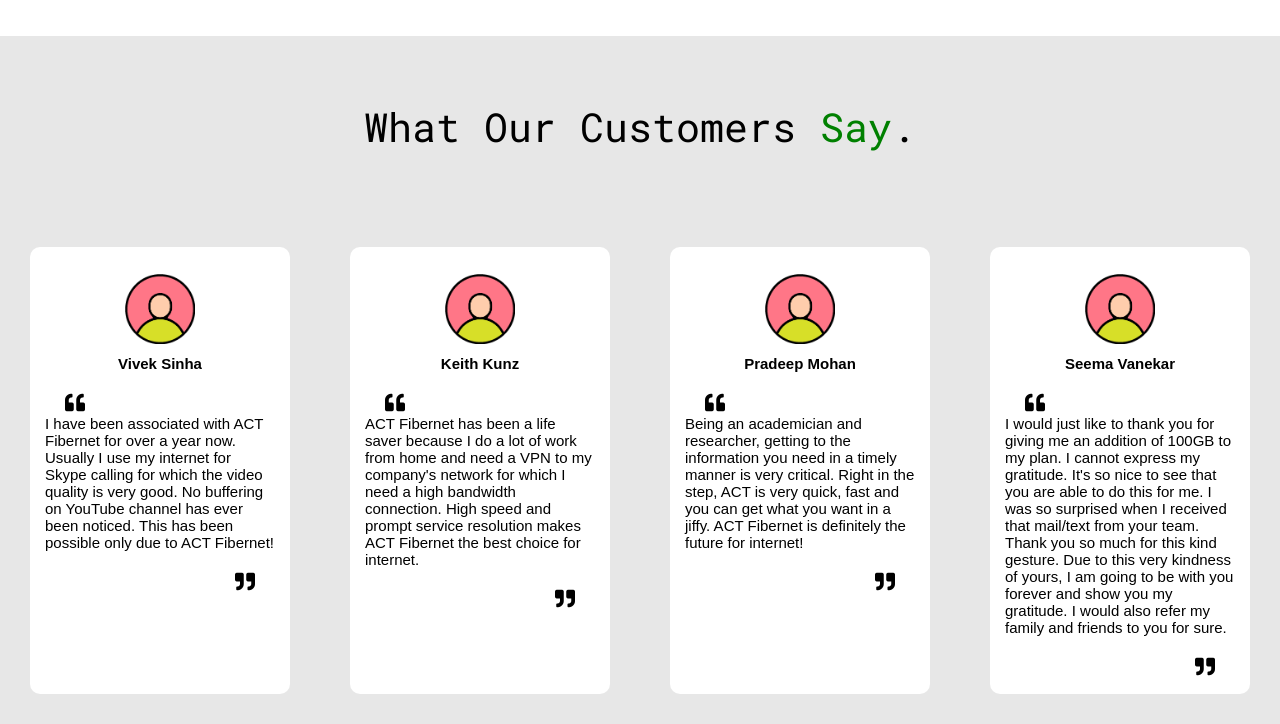
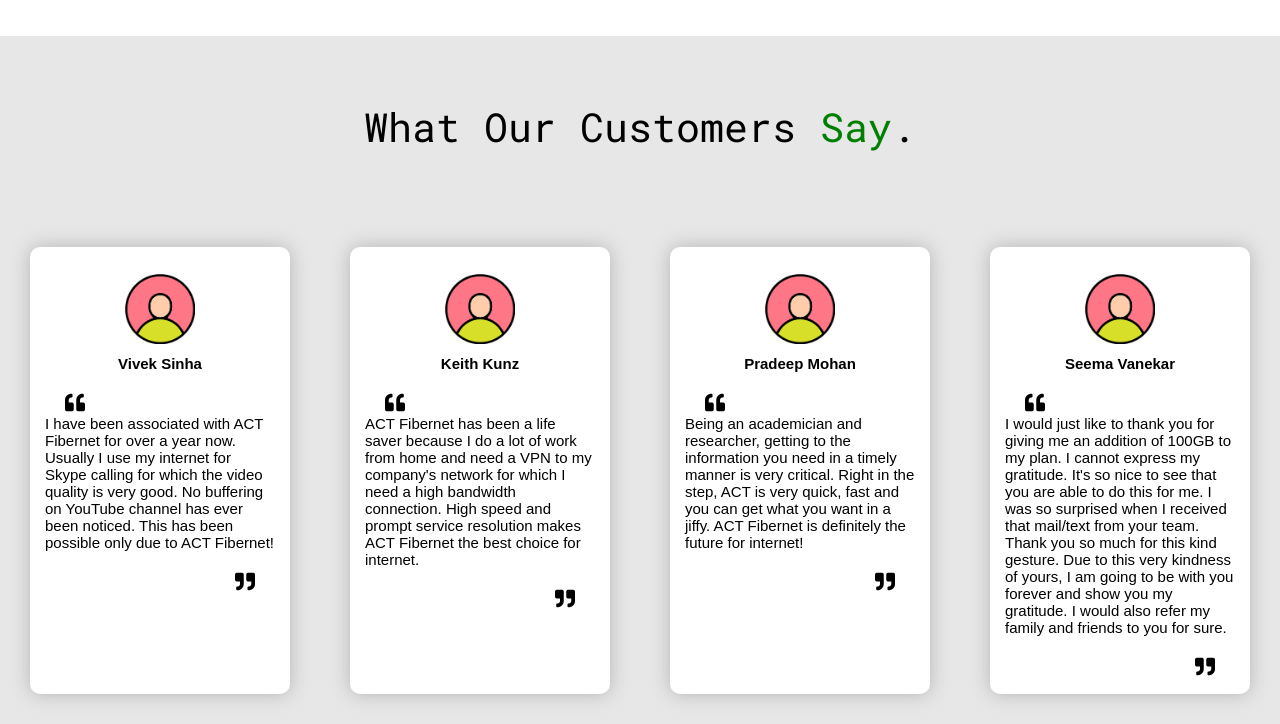
Before and after one commit to radix007/anonymousfiber, a PHP site: page / in a window 1280 px wide. Shown: the part 2775-3499 px from the top of the page. Run offline with PHP 8.4, Linux system fonts and the light colour scheme; some libraries are stand-ins or nearby versions.

Commit message:
added testimonial card shadows

```diff
--- a/style.css
+++ b/style.css
@@ -224,6 +224,7 @@ h3{
     background-color: white;
     border:none;
     padding: 1em;
+    box-shadow: #b4b4b4 0px 0px 20px;
 }
 .people img{
     display:block;
```
